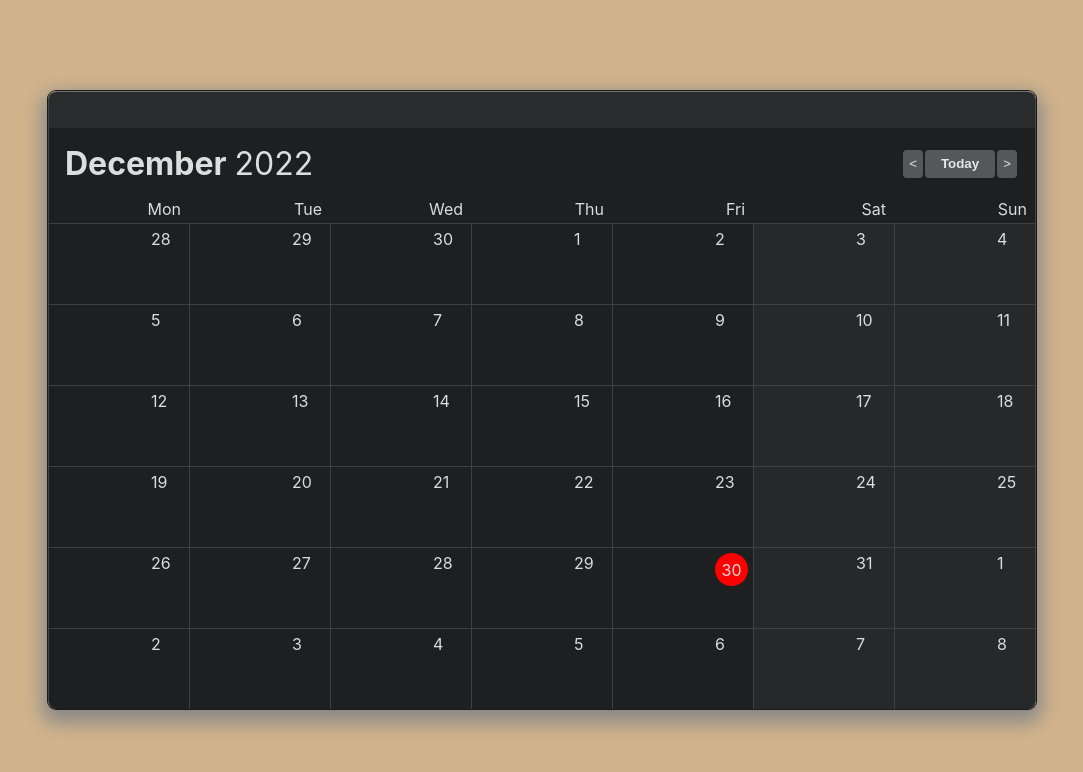
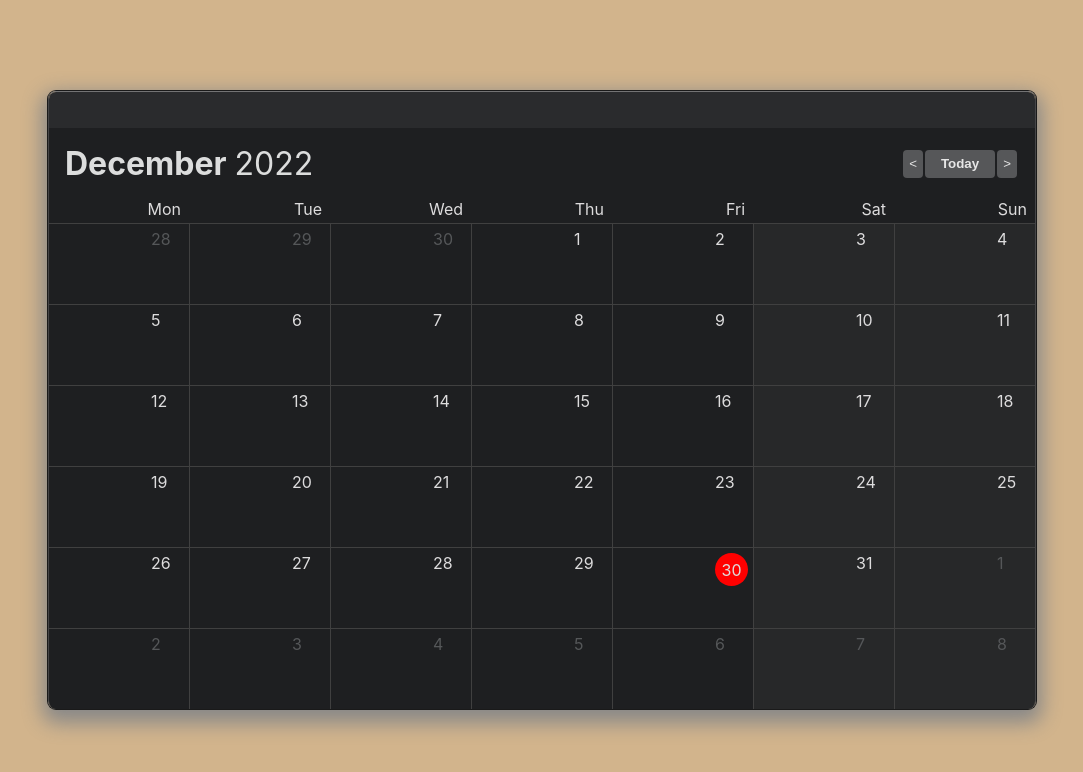
Before and after one commit to Gunplay/Calendar, a React (Create React App) app: page / in a window 1280 px wide. Shown: the top 772 px of the page, without its empty margins (98-1181 px from the left). Built offline with nearby package versions, Linux system fonts and the light colour scheme.

Commit message:
added display of the selected month

```diff
--- a/src/componets/App/App.js
+++ b/src/componets/App/App.js
@@ -42,7 +42,7 @@ function App() {
         todayHandler={todayHandler}
         nextHandler={nextHandler}
       />
-      <CalendarGrid startDayOfWeek={startDayOfWeek} />
+      <CalendarGrid startDayOfWeek={startDayOfWeek} today={today} />
     </ShadowWrapper>
   )
 }
--- a/src/componets/CalendarGrid/index.js
+++ b/src/componets/CalendarGrid/index.js
@@ -16,7 +16,7 @@ const CellWrapper = styled.div`
   min-width: 140px;
   min-height: ${(props) => (props.isHeader ? 24 : 80)}px;
   background-color: ${(props) => (props.isWeekend ? '#272829' : '#1e1f21')};
-  color: #dddcdd;
+  color: ${(props) => (props.isSelectedMonth ? '#dddcdd' : '#555759')};
 `
 
 const RowInCell = styled.div`
@@ -42,18 +42,19 @@ const CurrentDay = styled('div')`
   justify-content: center;
 `
 
-const CalendarGrid = ({ startDayOfWeek }) => {
+const CalendarGrid = ({ startDayOfWeek, today }) => {
   const totalDays = 42
   const day = startDayOfWeek.clone().subtract(1, 'day')
   const daysArray = [...Array(42)].map(() => day.add(1, 'day').clone()) // 6 week maks in the mounth (min = 4) 6 * 7 = 42 cels
   console.log(daysArray)
 
-  const isCurrentDay = (day) => moment().isSame(day, 'day')
+  const isCurrentDay = (day) => moment().isSame(day, 'day') // current day
+  const isSelectedMonth = (day) => today.isSame(day, 'month') // Прредали от радителя и сделали что текущий месяц был белым цветом
   return (
     <>
       <GridWrapper isHeader>
         {[...Array(7)].map((_, i) => (
-          <CellWrapper isHeader>
+          <CellWrapper isHeader isSelectedMonth>
             {/* padding-right 1 indent = 8px */}
             <RowInCell justifyContent={'flex-end'} pr={1}>
               {moment()
@@ -68,6 +69,7 @@ const CalendarGrid = ({ startDayOfWeek }) => {
           <CellWrapper
             key={dayItem.unix()} // число секунд с 1970 гожа
             isWeekend={dayItem.day() === 6 || dayItem.day() === 0}
+            isSelectedMonth={isSelectedMonth(dayItem)}
           >
             <RowInCell justifyContent={'flex-end'}>
               <DayWrapper>
```
